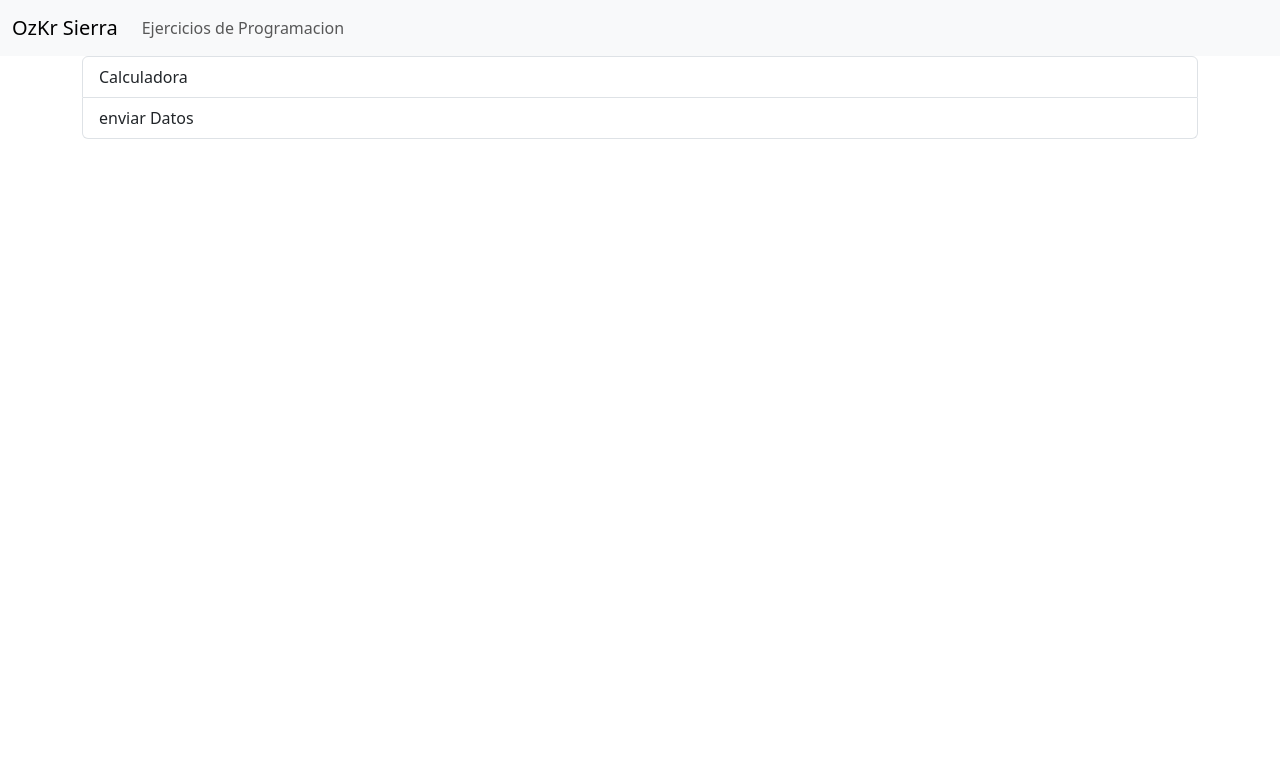
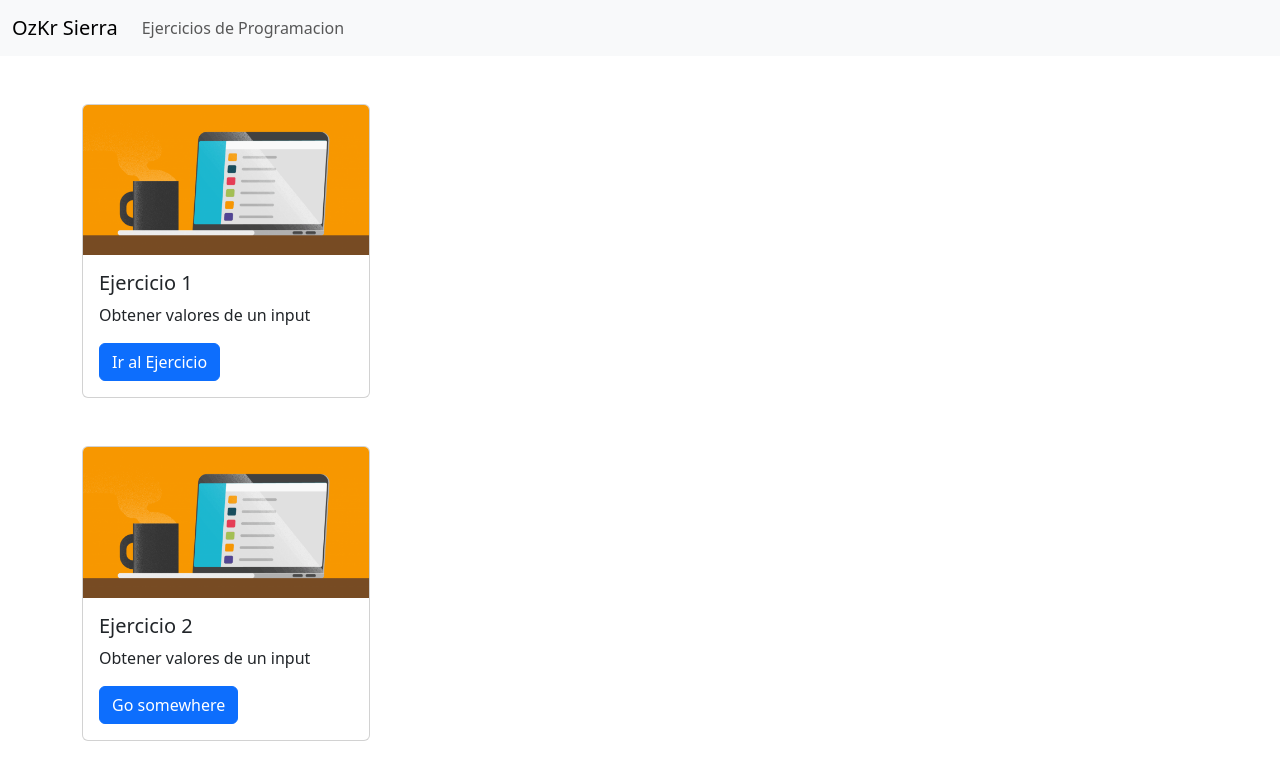
Before and after one commit to adsi2104620/pruebaGitHub, a plain HTML site: page index.html in a window 1280 px wide. Drawn offline with nearby package versions, Linux system fonts and the light colour scheme.

Commit message:
add page selector

```diff
--- a/index.html
+++ b/index.html
@@ -27,18 +27,26 @@
         </div>
     </nav>
     <div class="container">
-        <div class="row">
+        <div class="row mt-5">
             <div class="col">
-                <div class="list-group">
-                    <a type="button" href="Clase-05-06/pages/calculadora.html" class="list-group-item list-group-item-action" aria-current="true">
-                      Calculadora
-                    </a>
-                    <a type="button" href="./Clase-05-06/pages/enviar-datos.html" class="list-group-item list-group-item-action">enviar Datos</a>
+              <div class="card" style="width: 18rem;">
+                <img src="./Clase-05-06/assets/banner.png" class="card-img-top" alt="...">
+                <div class="card-body">
+                  <h5 class="card-title">Ejercicio 1</h5>
+                  <p class="card-text">Obtener valores de un input</p>
+                  <a href="./Clase-05-06/pages/selectores.html" class="btn btn-primary">Ir al Ejercicio</a>
+                </div>
+              </div>
 
-                  </div>
+              <div class="card mt-5" style="width: 18rem;">
+                <img src="./Clase-05-06/assets/banner.png" class="card-img-top" alt="...">
+                <div class="card-body">
+                  <h5 class="card-title">Ejercicio 2</h5>
+                  <p class="card-text">Obtener valores de un input</p>
+                  <a href="./Clase-05-06/pages/selectores.html" class="btn btn-primary">Go somewhere</a>
+                </div>
+              </div>
             </div>
-
-        </div>
 
 
     </div>
```
Also changed, not shown: Clase-05-06/pages/selectores.html (added, +47 -0 lines).
